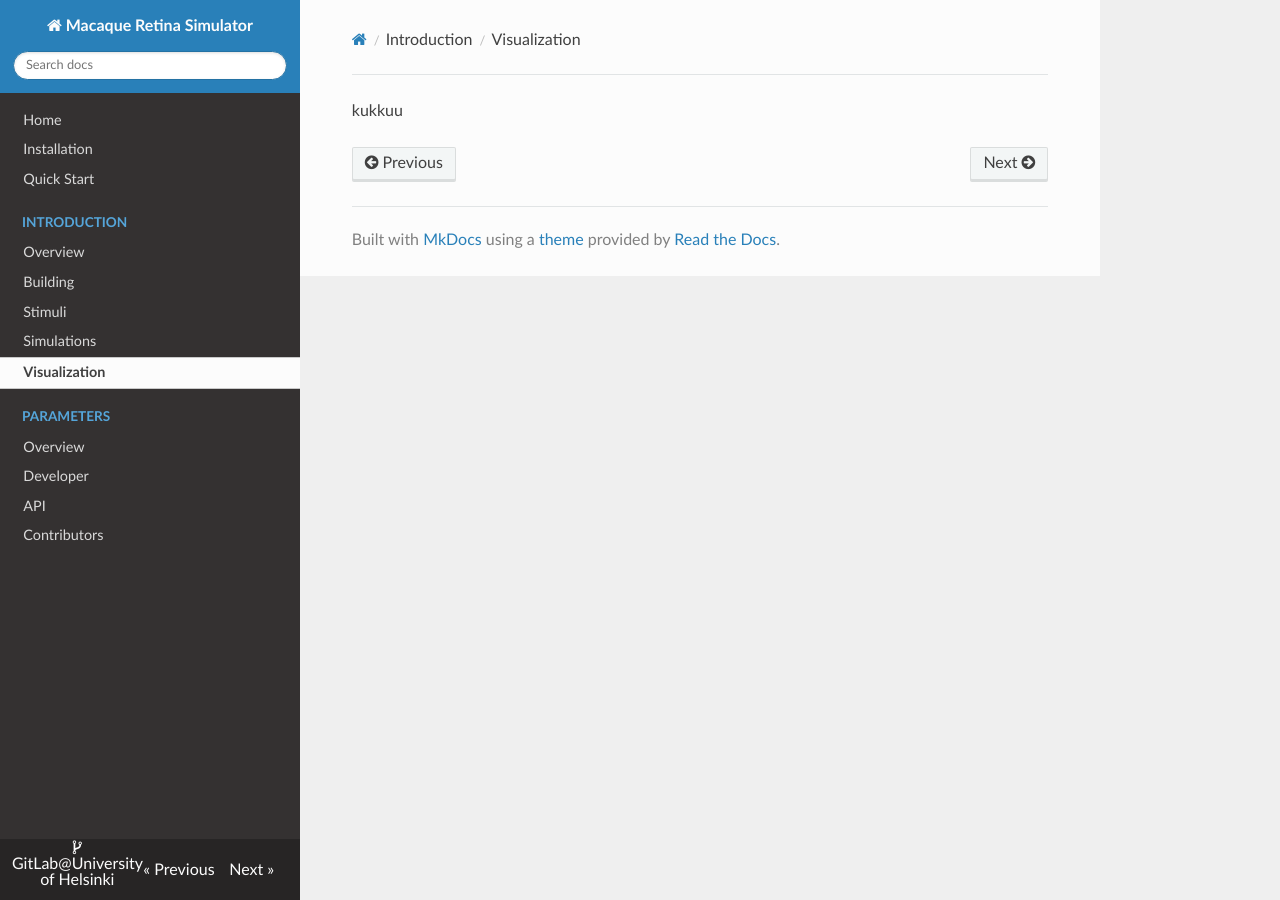
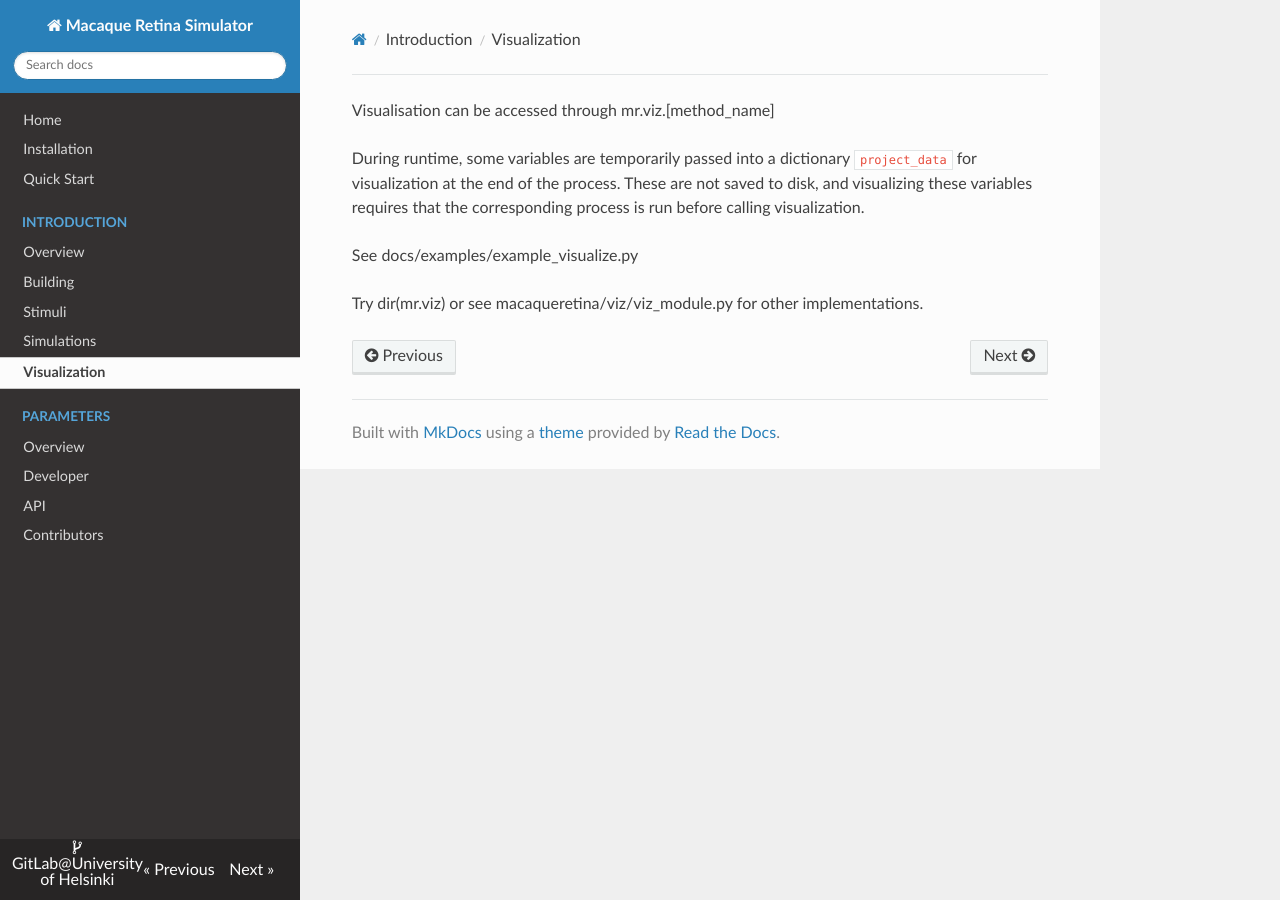
Before and after one commit to VisualNeuroscience-UH/macaqueretina, an MkDocs documentation site: the page built from docs/src/visualization.md, in a window 1280 px wide. Built offline with MkDocs 1.6.1, drawn with Linux system fonts in a browser that asks for light colours; nearby versions of some CDN libraries.

Commit message:
docs, updated visualization

```diff
--- a/docs/src/visualization.md
+++ b/docs/src/visualization.md
@@ -1 +1,7 @@
-kukkuu
+Visualisation can be accessed through mr.viz.[method_name]
+
+During runtime, some variables are temporarily passed into a dictionary `project_data` for visualization at the end of the process. These are not saved to disk, and visualizing these variables requires that the corresponding process is run before calling visualization.
+
+See docs/examples/example_visualize.py
+
+Try dir(mr.viz) or see macaqueretina/viz/viz_module.py for other implementations.
```
